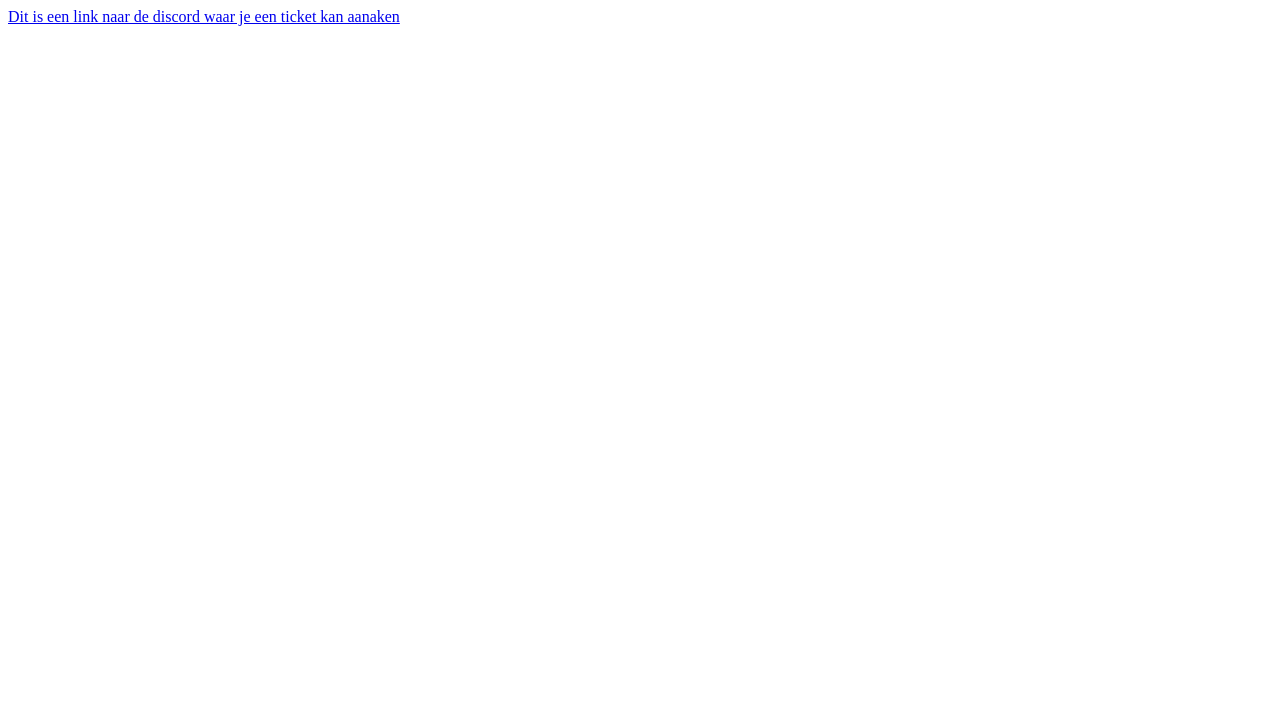
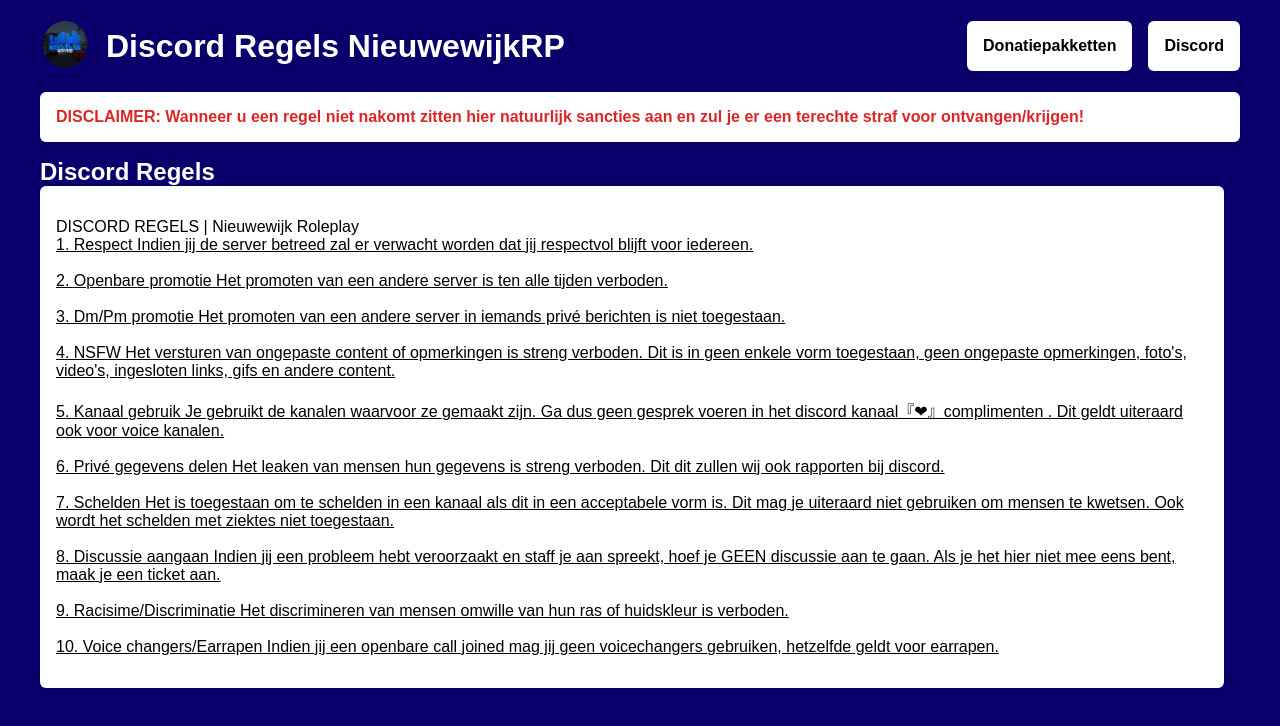
Before and after one commit to MikeFiveM/nieuwewijkwebsite, a plain HTML site: page handboek.html in a window 1280 px wide. Drawn offline with Linux system fonts and the light colour scheme.

Commit message:
changelog

```diff
--- a/handboek.html
+++ b/handboek.html
@@ -1,8 +1,166 @@
 <!DOCTYPE html>
+
 <html>
+
 <head>
+    <style>
+        body {
+            background-color: rgb(11, 0, 107);
+            font-family: Arial, Helvetica, sans-serif;
+            margin: 0;
+            color: white;
+        }
+
+        h1,
+        h2,
+        h3,
+        h4,
+        h5,
+        h6 {
+            margin: 0;
+        }
+
+        li {
+            color: rgb(0, 0, 0);
+        }
+
+        .header {
+            padding: 1rem 0;
+            display: flex;
+            align-items: center;
+            justify-content: space-between;
+        }
+
+        .header-title {
+            display: flex;
+            align-items: center;
+            justify-content: center;
+        }
+
+        .header-links {
+            display: flex;
+            align-items: center;
+            justify-content: center;
+        }
+
+        .discord-link {
+            background-color: white;
+            color: black;
+            text-decoration: none;
+            font-weight: bold;
+            padding: 1rem;
+            border-radius: 6px;
+            margin-left: 1rem;
+        }
+
+        .disclaimer {
+            padding: 1rem;
+            background-color: #ffffff;
+            border-radius: 6px;
+            color: #dc2626;
+            font-weight: bold;
+            margin-bottom: 1rem;
+        }
+
+        main {
+            max-width: 1200px;
+            margin: 0 auto;
+            padding: 0 1rem;
+        }
+
+        .package {
+            background-color: #ffffff;
+            border-radius: 6px;
+            padding: 1rem;
+            color: rgb(0, 0, 0);
+            margin-right: 1rem;
+            margin-bottom: 1rem;
+        }
+
+        .packages {
+            display: flex;
+
+        }
+
+        ul {
+            padding-left: 1.25rem;
+        }
+    </style>
     <title>Handboek NieuwewijkRP</title>
+    <link rel="icon" href="favicon.ico">
 </head>
 
+
+<body>
+    <main>
+        <header class="header">
+            <div class="header-title">
+                <img src="Nieuwewijk.png" alt="NieuwewijkRP" width="50" height="60" style="margin-right:1rem">
+                <h1>Discord Regels NieuwewijkRP</h1>
+            </div>
+
+            <div class="header-links">
+                <a class="discord-link" href="index.html">Donatiepakketten</a>
+                <a class="discord-link" href="https://discord.gg/Dd58w427g8" target="_blank">Discord</a>
+            </div>
+        </header>
+
+        <div class="disclaimer">
+            DISCLAIMER: Wanneer u een regel niet nakomt
+            zitten hier natuurlijk sancties aan en zul je er een terechte straf voor ontvangen/krijgen!
+        </div>
+
+        <body { background-image:Nieuwewijk.png; } <!-- BEGIN STARTERSPAKKETTEN -->
+            <h2>Discord Regels</h2>
+            <div class="packages">
+                <div class="package">
+                    <P>DISCORD REGELS | Nieuwewijk Roleplay
+
+                        <br><u>1. Respect
+                            Indien jij de server betreed zal er verwacht worden dat jij respectvol blijft voor
+                            iedereen.<br>
+
+                            <br>2. Openbare promotie
+                            Het promoten van een andere server is ten alle tijden verboden.<br>
+
+                            <br>3. Dm/Pm promotie
+                            Het promoten van een andere server in iemands privé berichten is niet toegestaan.<br>
+
+                            <br>4. NSFW
+                            Het versturen van ongepaste content of opmerkingen is streng verboden. Dit is in geen enkele
+                            vorm toegestaan, geen ongepaste opmerkingen, foto's, video's, ingesloten links, gifs en
+                            andere content.<br>
+
+                            <br>5. Kanaal gebruik
+                            Je gebruikt de kanalen waarvoor ze gemaakt zijn. Ga dus geen gesprek voeren in het discord
+                            kanaal『❤』complimenten . Dit geldt uiteraard ook voor voice kanalen.<br>
+
+                            <br>6. Privé gegevens delen
+                            Het leaken van mensen hun gegevens is streng verboden. Dit dit zullen wij ook rapporten bij
+                            discord.<br>
+
+                            <br>7. Schelden
+                            Het is toegestaan om te schelden in een kanaal als dit in een acceptabele vorm is. Dit mag
+                            je uiteraard niet gebruiken om mensen te kwetsen. Ook wordt het schelden met ziektes niet
+                            toegestaan.<br>
+
+                            <br>8. Discussie aangaan
+                            Indien jij een probleem hebt veroorzaakt en staff je aan spreekt, hoef je GEEN discussie aan
+                            te gaan. Als je het hier niet mee eens bent, maak je een ticket aan.<br>
+
+                            <br>9. Racisime/Discriminatie
+                            Het discrimineren van mensen omwille van hun ras of huidskleur is verboden.<br>
+
+                            <br>10. Voice changers/Earrapen
+                            Indien jij een openbare call joined mag jij geen voicechangers gebruiken, hetzelfde geldt
+                            voor earrapen.<br></u>
+                    </P>
+                    <!-- <img src="Nieuwewijk.png" alt="NieuwewijkRP" width="250" height="300"> -->
+                </div>
+
+
+    </main>
+
+</body>
+
 </html>
-<a href="https://discord.gg/Dd58w427g8">Dit is een link naar de discord waar je een ticket kan aanaken</a>
```
Also changed, not shown: index.html (+7 -3 lines).
